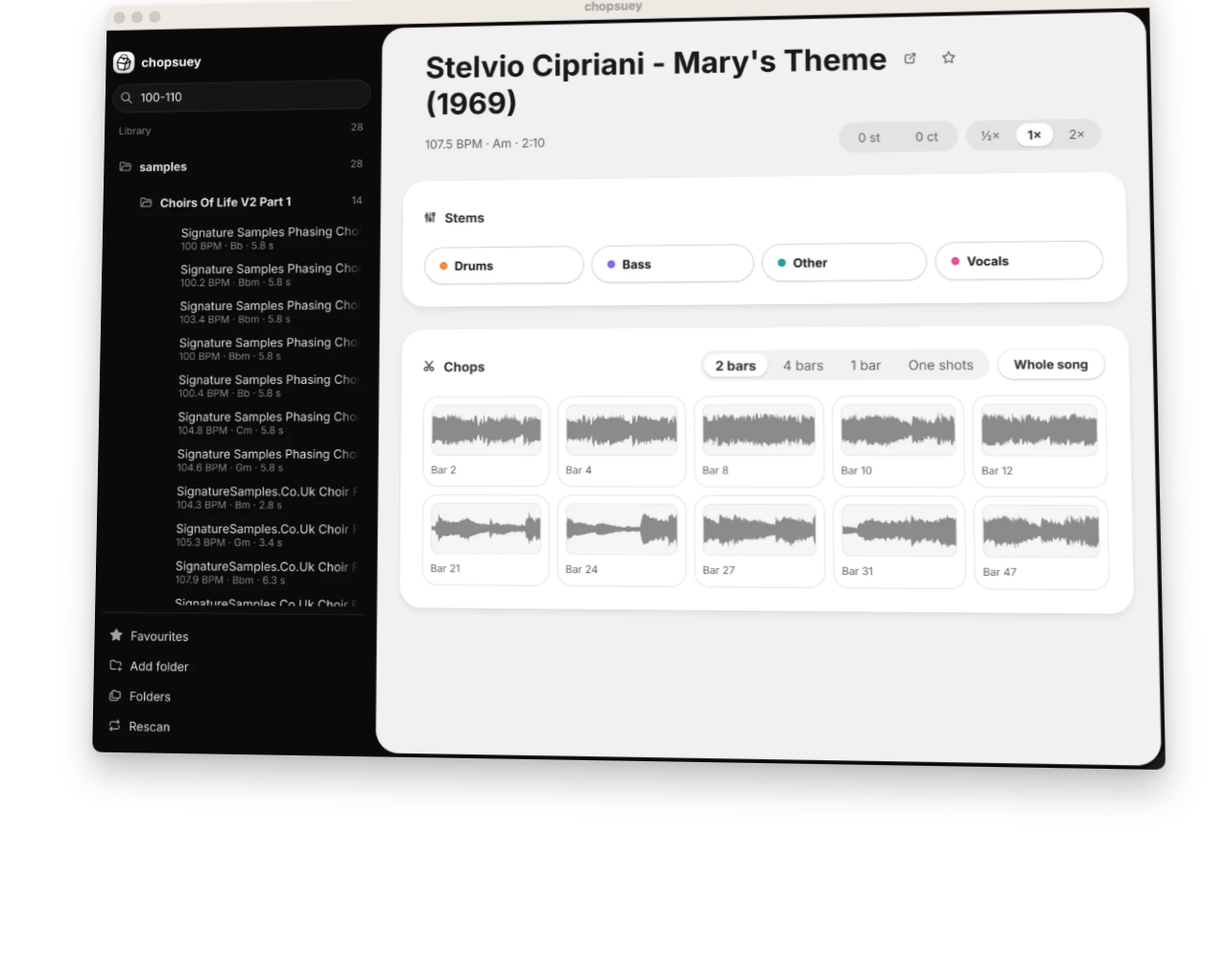
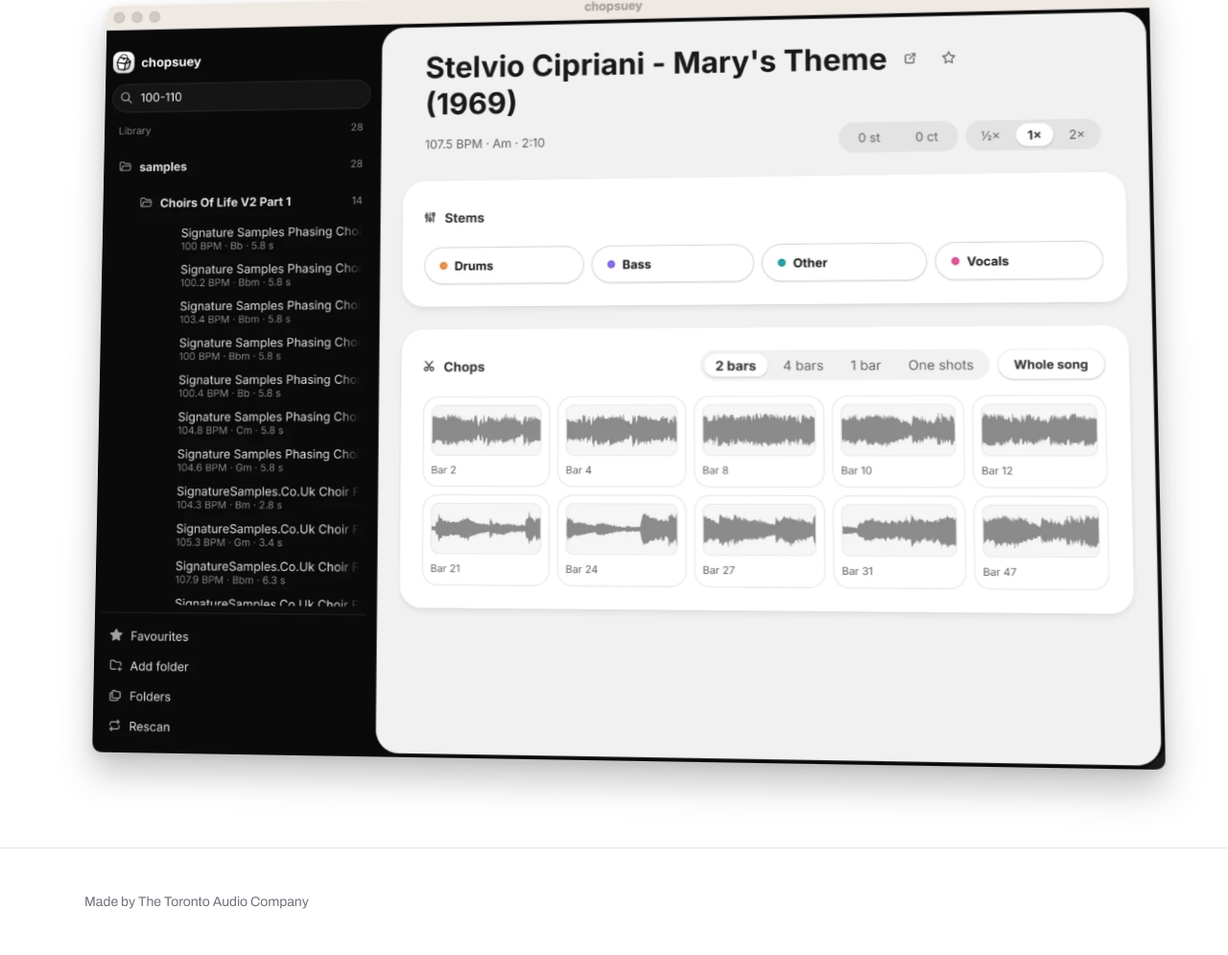
Before and after one commit to Toronto-Audio-Company/chopsuey, a plain HTML site: page site/index.html in a window 1280 px wide. Shown: the part 431-1426 px from the top of the page at 96% size. Before the commit the page ends 1314 px from the top, so only its background shows below. Drawn offline with Linux system fonts and the light colour scheme.

Commit message:
Landing page: footer linking to torontoaudio.company
Co-Authored-By: Claude Opus 5.5 <noreply@anthropic.com>

```diff
--- a/site/index.html
+++ b/site/index.html
@@ -174,6 +174,25 @@
         transform: perspective(1400px) rotateX(3deg) rotateY(-4deg);
         filter: drop-shadow(0 20px 18px rgb(0 0 0 / 0.22)) drop-shadow(0 4px 5px rgb(0 0 0 / 0.08));
       }
+      /* yamsap's footer: a hairline rule, then small muted text. */
+      footer {
+        border-top: 1px solid hsl(var(--border));
+      }
+      footer div {
+        max-width: 72rem;
+        margin: 0 auto;
+        padding: 3rem 1.5rem;
+        font-size: 0.875rem;
+        color: hsl(var(--muted-foreground));
+      }
+      footer a {
+        color: inherit;
+        text-decoration: none;
+      }
+      footer a:hover {
+        color: hsl(var(--foreground));
+        text-decoration: underline;
+      }
       @keyframes rise-in {
         from {
           opacity: 0;
@@ -224,6 +243,9 @@
         alt="The chopsuey window: a sample browser filtered to 100–110 BPM, and a song split into drum, bass, other and vocal stems with two-bar chops"
       />
     </main>
+    <footer>
+      <div>Made by <a href="https://torontoaudio.company">The Toronto Audio Company</a></div>
+    </footer>
     <script>
       const copy = document.getElementById("copy");
       copy.addEventListener("click", async () => {
```
